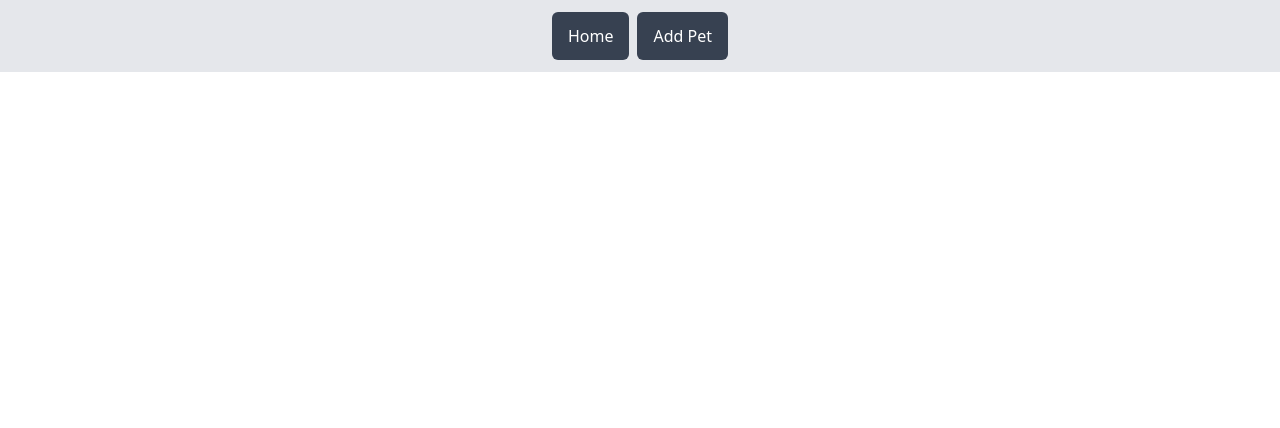
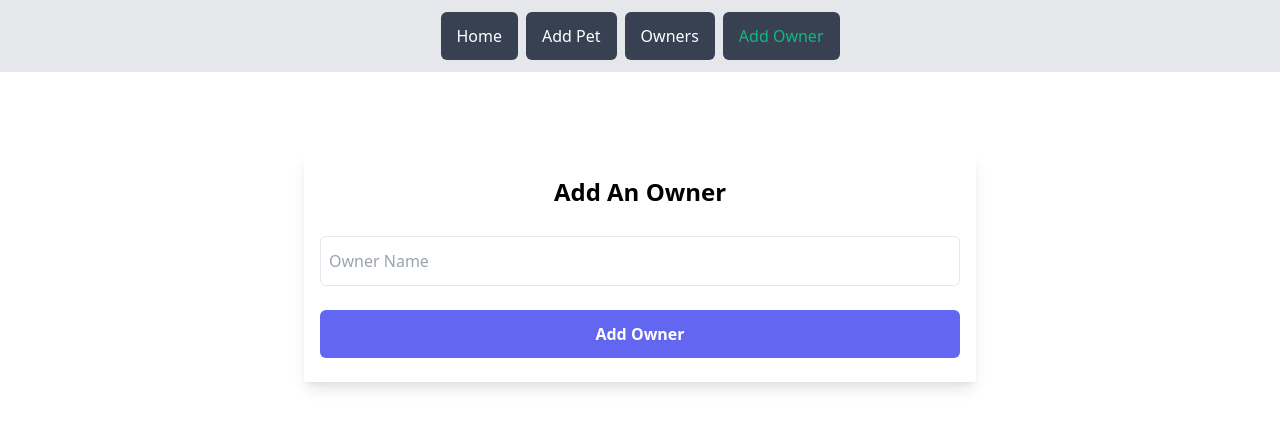
Before and after one commit to bebofofum/react-pet-feeder-client, a React (Create React App) app in the folder pet-feeder-client/: page /owners/new in a window 1280 px wide. Shown: the top 428 px of the page. Built offline with nearby package versions, Linux system fonts and the light colour scheme.

Commit message:
Adding Owner components, OwnerList, OwnerForm and OwnerListItem

```diff
--- a/pet-feeder-client/src/App.js
+++ b/pet-feeder-client/src/App.js
@@ -9,6 +9,9 @@ import {
 import PetsContainer from './containers/PetsContainer'
 import PetsFormContainer from './containers/PetsFormContainer'
 import NewFeedingContainer from './containers/NewFeedingContainer'
+
+import OwnersContainer from './containers/OwnersContainer'
+import OwnersFormContainer from './containers/OwnersFormContainer'
 
 import NavBar from './components/NavBar';
 
@@ -32,6 +35,13 @@ function App() {
           <Route
             exact path="/pets/:pet_id/feedings/new"
             render={(routerProps) => <NewFeedingContainer {...routerProps}/>} />
+          <Route
+            exact path="/owners/">
+              <OwnersContainer />
+          </Route>
+          <Route
+            exact path="/owners/new"
+            render={(routerProps) => <OwnersFormContainer {...routerProps}/>} />
 
        </Switch>
      </Router>
--- a/pet-feeder-client/src/components/NavBar.js
+++ b/pet-feeder-client/src/components/NavBar.js
@@ -16,6 +16,20 @@ const NavBar = () => {
           to="/pets/new"
           exact
         >Add Pet</NavLink>
+        <NavLink
+          className="inline-block bg-gray-700 px-4 py-3 rounded-md"
+          activeClassName="text-green-500"
+          to="/owners/"
+          exact
+        >Owners</NavLink>
+
+        <NavLink
+          className="inline-block bg-gray-700 px-4 py-3 rounded-md"
+          activeClassName="text-green-500"
+          to="/owners/new"
+          exact
+        >Add Owner</NavLink>
+
 
     </div>
   );
--- /dev/null
+++ b/pet-feeder-client/src/components/OwnerList.js
@@ -0,0 +1,14 @@
+import React from 'react'
+import OwnerListItem from './OwnerListItem'
+
+const OwnerList = ({owners}) => {
+    return(
+    <div>
+        <h1 className="text-3xl font-semibold pb-4 text-green-700">Owners</h1>
+        <ul className="">{owners.map(owner => <OwnerListItem key={owner.id} owner={owner} />)}</ul>
+    </div>
+
+    )
+}
+
+export default OwnerList
--- /dev/null
+++ b/pet-feeder-client/src/components/OwnerListItem.js
@@ -0,0 +1,11 @@
+import React from 'react'
+
+const OwnerListItem = ({owner}) => {
+    return(
+        <div className="bg-gray-200 rounded-lg">
+            <li className="text-gray-600 text-l font-bold m-3 px-3 p-3" >{owner.name}</li>
+        </div>
+    )
+}
+
+export default OwnerListItem
--- /dev/null
+++ b/pet-feeder-client/src/containers/OwnersContainer.js
@@ -0,0 +1,42 @@
+import React, { Component } from 'react'
+import OwnerList from '../components/OwnerList'
+
+
+
+class OwnersContainer extends Component {
+
+    state = {
+        owners: [],
+        loading: true
+    }
+
+    componentDidMount(){
+        fetch("http://localhost:3001/owners", {
+            method: "get",
+            headers: {
+                'Accept': 'application/json',
+                'Content-Type': 'application/json'
+            }
+        })
+        .then(response => response.json())
+        .then(ownersJson => {
+            console.log("ownerJson", ownersJson)
+            this.setState({
+                owners: ownersJson,
+                loading: false
+            })
+        })
+
+    }
+
+    render(){
+        return(
+            <section className="max-w-2xl w-10/12 mx-auto mt-20">
+                {this.state.loading ? "loading spinner" : <OwnerList owners={this.state.owners} /> }
+            </section>
+        )
+    }
+
+}
+
+export default OwnersContainer
--- /dev/null
+++ b/pet-feeder-client/src/containers/OwnersFormContainer.js
@@ -0,0 +1,58 @@
+import React, { Component } from 'react'
+
+class OwnersFormContainer extends Component {
+    state = {
+        name: "",
+    }
+
+    handleOnChange = (e) => {
+        this.setState({
+            [e.target.name]: e.target.value
+        })
+    }
+
+    handleOnSubmit = (e) => {
+        e.preventDefault();
+
+
+        fetch("http://localhost:3001/owners", {
+            method: "post",
+            headers: {
+                'Accept': 'application/json',
+                'Content-Type': 'application/json'
+            },
+            body: JSON.stringify({owner: this.state})
+        })
+        .then(response => response.json())
+        .then(ownerJson => {
+            console.log("adding this", ownerJson)
+            this.props.history.push('/owners')
+        })
+    }
+
+
+    render(){
+        return(
+            <form className="max-w-2xl w-10/12 mx-auto mt-20 shadow-lg px-4 py-6" onSubmit={this.handleOnSubmit}>
+                <h1 className="text-center text-2xl font-semibold pb-4">Add An Owner</h1>
+                <fieldset className="flex space-x-5 mt-3" >
+                    <input
+                        className="w-full border p-2 py-3 rounded-md"
+                        type="text"
+                        name="name"
+                        onChange={this.handleOnChange}
+                        value={this.state.name}
+                        placeholder = "Owner Name" />
+                </fieldset>
+                <button
+                    type="submit"
+                    className="w-full mt-6 bg-indigo-500 hover:bg-indigo-800 transition-all duration-200 text-white font-semibold p-3 rounded-md">
+                    Add Owner
+                </button>
+
+            </form>
+        )
+    }
+}
+
+export default OwnersFormContainer
```
Also changed, not shown: pet-feeder-client/src/components/UserList.js (deleted), pet-feeder-client/src/components/UserListItem.js (deleted), pet-feeder-client/src/containers/UsersContainer.js (deleted), pet-feeder-client/src/containers/UsersFormContainer.js (deleted).
